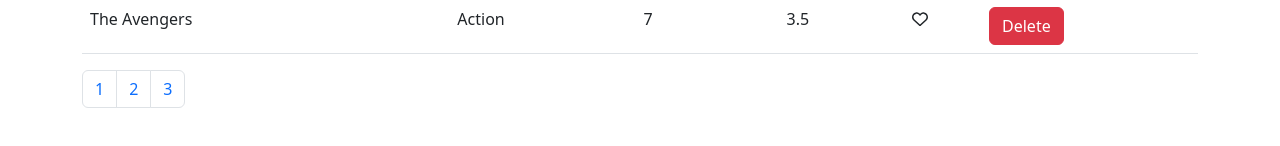
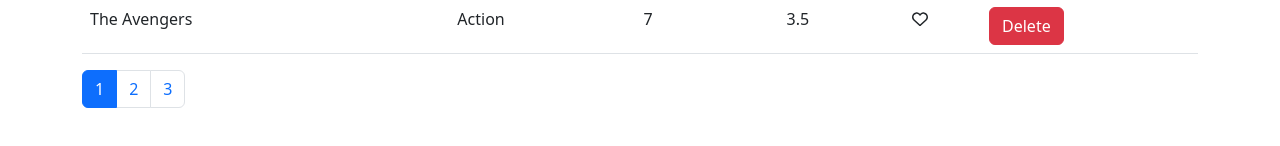
Before and after one commit to KirannVaka/vidly, a React (Create React App) app: page / in a window 1280 px wide. Shown: the part 538-684 px from the top of the page. Built offline with nearby package versions, Linux system fonts and the light colour scheme.

Commit message:
CWM-ReactCourse-Pagination-HandlingPageChanges

```diff
--- a/src/common/Pagination.jsx
+++ b/src/common/Pagination.jsx
@@ -2,7 +2,8 @@
 import _ from "lodash";
 
 const Pagination = (props) => {
-  const { pageSize, totalItems } = props;
+  const { pageSize, totalItems, currentPage, onPgaeChange } = props;
+  console.log(currentPage);
 
   const pagesCount = Math.ceil(totalItems / pageSize);
   if (pagesCount === 1) return null;
@@ -12,8 +13,13 @@
     <nav aria-label="Page navigation example">
       <ul className="pagination">
         {pages.map((page) => (
-          <li key={page} className="page-item">
-            <a className="page-link">{page}</a>
+          <li
+            key={page}
+            className={page === currentPage ? "page-item active" : "page-item"}
+          >
+            <a className="page-link" onClick={() => onPgaeChange(page)}>
+              {page}
+            </a>
           </li>
         ))}
       </ul>
--- a/src/components/movies.jsx
+++ b/src/components/movies.jsx
@@ -8,6 +8,7 @@
 function Movies() {
   const [movies, setMovies] = useState(getMovies());
   const [pageSize, setPageSize] = useState(4);
+  const [currentPage, setCurrentPage] = useState(1);
 
   const handleDelete = (id) => {
     let movieInDb = movies.find((m) => m._id === id);
@@ -25,7 +26,7 @@
   };
 
   const handlePageChange = (page) => {
-    console.log(page);
+    setCurrentPage(page);
   };
 
   if (movies.length === 0) {
@@ -78,6 +79,7 @@
           totalItems={movies.length}
           pageSize={pageSize}
           onPgaeChange={handlePageChange}
+          currentPage={currentPage}
         />
       </React.Fragment>
     );
```
